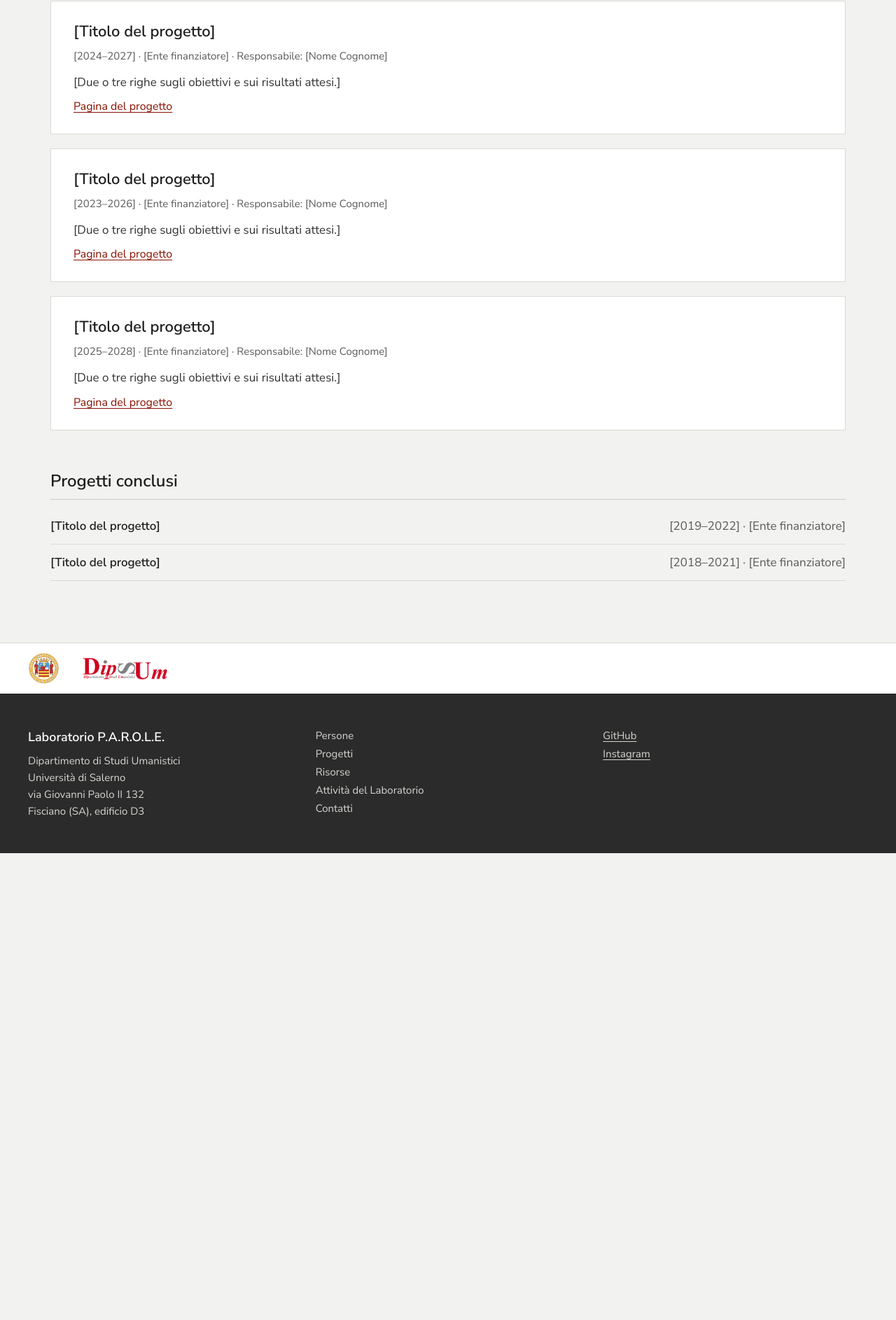
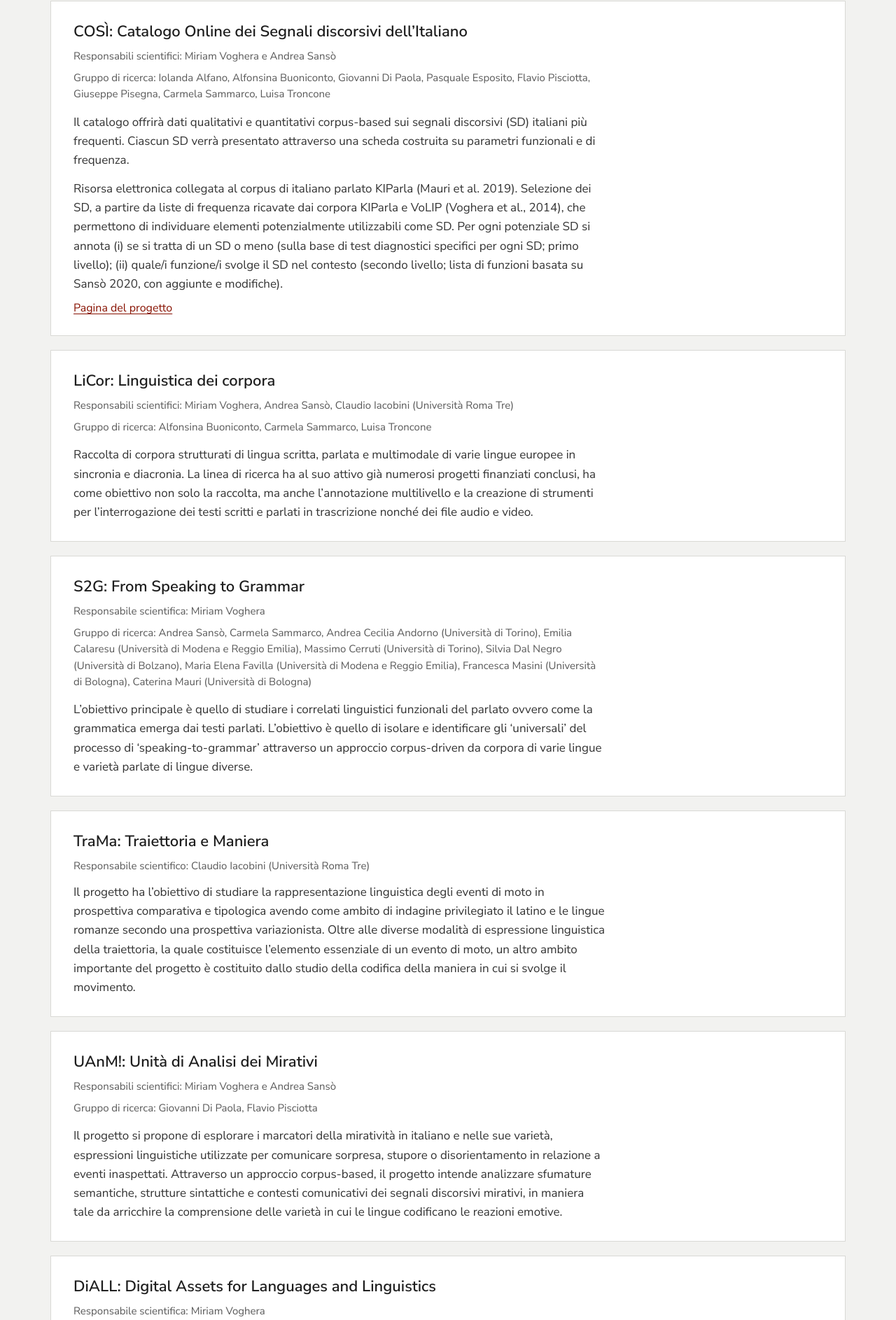
Before and after one commit to LaboratorioPAROLE/LaboratorioPAROLE.github.io, a plain HTML site: page progetti.html in a window 1280 px wide. Shown: the part 302-2188 px from the top of the page at 70% size. Before the commit the page ends 1521 px from the top, so only its background shows below. Drawn offline with Linux system fonts and the light colour scheme.

Commit message:
Update progetti.html

```diff
--- a/progetti.html
+++ b/progetti.html
@@ -54,31 +54,52 @@
     <section style="display: flex; flex-direction: column; gap: 20px">
       <h2 style="margin: 0; padding-bottom: 10px; border-bottom: 1px solid #C9C9C4; font-size: 24px; font-weight: 600">Progetti in corso</h2>
       <article style="background: #FFFFFF; border: 1px solid #D9D9D5; padding: 28px 32px; display: flex; flex-direction: column; gap: 10px">
-        <h3 style="margin: 0; font-size: 22px; font-weight: 600">[Titolo del progetto]</h3>
-        <span style="font-size: 15px; color: #595959">[2024–2027] · [Ente finanziatore] · Responsabile: [Nome Cognome]</span>
-        <p style="margin: 4px 0 0; font-size: 17px; line-height: 1.6; color: #333333; max-width: 760px">[Due o tre righe sugli obiettivi e sui risultati attesi.]</p>
-        <a href="progetti.html" style="align-self: flex-start; font-size: 16px; color: var(--accent); text-decoration: underline; text-underline-offset: 3px">Pagina del progetto</a>
+        <h3 style="margin: 0; font-size: 22px; font-weight: 600">COSÌ: Catalogo Online dei Segnali discorsivi dell’Italiano</h3>
+        <span style="font-size: 15px; color: #595959">Responsabili scientifici: Miriam Voghera e Andrea Sansò</span>
+        <span style="font-size: 15px; line-height: 1.55; color: #595959; max-width: 760px">Gruppo di ricerca: Iolanda Alfano, Alfonsina Buoniconto, Giovanni Di Paola, Pasquale Esposito, Flavio Pisciotta, Giuseppe Pisegna, Carmela Sammarco, Luisa Troncone</span>
+        <p style="margin: 4px 0 0; font-size: 17px; line-height: 1.6; color: #333333; max-width: 760px">Il catalogo offrirà dati qualitativi e quantitativi corpus-based sui segnali discorsivi (SD) italiani più frequenti. Ciascun SD verrà presentato attraverso una scheda costruita su parametri funzionali e di frequenza.</p>
+        <p style="margin: 4px 0 0; font-size: 17px; line-height: 1.6; color: #333333; max-width: 760px">Risorsa elettronica collegata al corpus di italiano parlato KIParla (Mauri et al. 2019). Selezione dei SD, a partire da liste di frequenza ricavate dai corpora KIParla e VoLIP (Voghera et al., 2014), che permettono di individuare elementi potenzialmente utilizzabili come SD. Per ogni potenziale SD si annota (i) se si tratta di un SD o meno (sulla base di test diagnostici specifici per ogni SD; primo livello); (ii) quale/i funzione/i svolge il SD nel contesto (secondo livello; lista di funzioni basata su Sansò 2020, con aggiunte e modifiche).</p>
+        <a href="https://laboratorioparole.github.io/cosi/" style="align-self: flex-start; font-size: 16px; color: var(--accent); text-decoration: underline; text-underline-offset: 3px">Pagina del progetto</a>
       </article>
       <article style="background: #FFFFFF; border: 1px solid #D9D9D5; padding: 28px 32px; display: flex; flex-direction: column; gap: 10px">
-        <h3 style="margin: 0; font-size: 22px; font-weight: 600">[Titolo del progetto]</h3>
-        <span style="font-size: 15px; color: #595959">[2023–2026] · [Ente finanziatore] · Responsabile: [Nome Cognome]</span>
-        <p style="margin: 4px 0 0; font-size: 17px; line-height: 1.6; color: #333333; max-width: 760px">[Due o tre righe sugli obiettivi e sui risultati attesi.]</p>
-        <a href="progetti.html" style="align-self: flex-start; font-size: 16px; color: var(--accent); text-decoration: underline; text-underline-offset: 3px">Pagina del progetto</a>
+        <h3 style="margin: 0; font-size: 22px; font-weight: 600">LiCor: Linguistica dei corpora</h3>
+        <span style="font-size: 15px; color: #595959">Responsabili scientifici: Miriam Voghera, Andrea Sansò, Claudio Iacobini (Università Roma Tre)</span>
+        <span style="font-size: 15px; line-height: 1.55; color: #595959; max-width: 760px">Gruppo di ricerca: Alfonsina Buoniconto, Carmela Sammarco, Luisa Troncone</span>
+        <p style="margin: 4px 0 0; font-size: 17px; line-height: 1.6; color: #333333; max-width: 760px">Raccolta di corpora strutturati di lingua scritta, parlata e multimodale di varie lingue europee in sincronia e diacronia. La linea di ricerca ha al suo attivo già numerosi progetti finanziati conclusi, ha come obiettivo non solo la raccolta, ma anche l’annotazione multilivello e la creazione di strumenti per l’interrogazione dei testi scritti e parlati in trascrizione nonché dei file audio e video.</p>
       </article>
       <article style="background: #FFFFFF; border: 1px solid #D9D9D5; padding: 28px 32px; display: flex; flex-direction: column; gap: 10px">
-        <h3 style="margin: 0; font-size: 22px; font-weight: 600">[Titolo del progetto]</h3>
-        <span style="font-size: 15px; color: #595959">[2025–2028] · [Ente finanziatore] · Responsabile: [Nome Cognome]</span>
-        <p style="margin: 4px 0 0; font-size: 17px; line-height: 1.6; color: #333333; max-width: 760px">[Due o tre righe sugli obiettivi e sui risultati attesi.]</p>
-        <a href="progetti.html" style="align-self: flex-start; font-size: 16px; color: var(--accent); text-decoration: underline; text-underline-offset: 3px">Pagina del progetto</a>
+        <h3 style="margin: 0; font-size: 22px; font-weight: 600">S2G: From Speaking to Grammar</h3>
+        <span style="font-size: 15px; color: #595959">Responsabile scientifica: Miriam Voghera</span>
+        <span style="font-size: 15px; line-height: 1.55; color: #595959; max-width: 760px">Gruppo di ricerca: Andrea Sansò, Carmela Sammarco, Andrea Cecilia Andorno (Università di Torino), Emilia Calaresu (Università di Modena e Reggio Emilia), Massimo Cerruti (Università di Torino), Silvia Dal Negro (Università di Bolzano), Maria Elena Favilla (Università di Modena e Reggio Emilia), Francesca Masini (Università di Bologna), Caterina Mauri (Università di Bologna)</span>
+        <p style="margin: 4px 0 0; font-size: 17px; line-height: 1.6; color: #333333; max-width: 760px">L’obiettivo principale è quello di studiare i correlati linguistici funzionali del parlato ovvero come la grammatica emerga dai testi parlati. L’obiettivo è quello di isolare e identificare gli ‘universali’ del processo di ‘speaking-to-grammar’ attraverso un approccio corpus-driven da corpora di varie lingue e varietà parlate di lingue diverse.</p>
       </article>
-    </section>
-
-    <section style="display: flex; flex-direction: column; gap: 12px">
-      <h2 style="margin: 0; padding-bottom: 10px; border-bottom: 1px solid #C9C9C4; font-size: 24px; font-weight: 600">Progetti conclusi</h2>
-      <ul style="list-style: none; margin: 0; padding: 0">
-        <li style="display: flex; flex-wrap: wrap; gap: 4px 32px; padding: 14px 0; border-bottom: 1px solid #D9D9D5"><a href="progetti.html" style="flex: 1 1 420px; font-weight: 600">[Titolo del progetto]</a><span style="color: #595959">[2019–2022] · [Ente finanziatore]</span></li>
-        <li style="display: flex; flex-wrap: wrap; gap: 4px 32px; padding: 14px 0; border-bottom: 1px solid #D9D9D5"><a href="progetti.html" style="flex: 1 1 420px; font-weight: 600">[Titolo del progetto]</a><span style="color: #595959">[2018–2021] · [Ente finanziatore]</span></li>
-      </ul>
+      <article style="background: #FFFFFF; border: 1px solid #D9D9D5; padding: 28px 32px; display: flex; flex-direction: column; gap: 10px">
+        <h3 style="margin: 0; font-size: 22px; font-weight: 600">TraMa: Traiettoria e Maniera</h3>
+        <span style="font-size: 15px; color: #595959">Responsabile scientifico: Claudio Iacobini (Università Roma Tre)</span>
+        <p style="margin: 4px 0 0; font-size: 17px; line-height: 1.6; color: #333333; max-width: 760px">Il progetto ha l’obiettivo di studiare la rappresentazione linguistica degli eventi di moto in prospettiva comparativa e tipologica avendo come ambito di indagine privilegiato il latino e le lingue romanze secondo una prospettiva variazionista. Oltre alle diverse modalità di espressione linguistica della traiettoria, la quale costituisce l’elemento essenziale di un evento di moto, un altro ambito importante del progetto è costituito dallo studio della codifica della maniera in cui si svolge il movimento.</p>
+      </article>
+      <article style="background: #FFFFFF; border: 1px solid #D9D9D5; padding: 28px 32px; display: flex; flex-direction: column; gap: 10px">
+        <h3 style="margin: 0; font-size: 22px; font-weight: 600">UAnM!: Unità di Analisi dei Mirativi</h3>
+        <span style="font-size: 15px; color: #595959">Responsabili scientifici: Miriam Voghera e Andrea Sansò</span>
+        <span style="font-size: 15px; line-height: 1.55; color: #595959; max-width: 760px">Gruppo di ricerca: Giovanni Di Paola, Flavio Pisciotta</span>
+        <p style="margin: 4px 0 0; font-size: 17px; line-height: 1.6; color: #333333; max-width: 760px">Il progetto si propone di esplorare i marcatori della miratività in italiano e nelle sue varietà, espressioni linguistiche utilizzate per comunicare sorpresa, stupore o disorientamento in relazione a eventi inaspettati. Attraverso un approccio corpus-based, il progetto intende analizzare sfumature semantiche, strutture sintattiche e contesti comunicativi dei segnali discorsivi mirativi, in maniera tale da arricchire la comprensione delle varietà in cui le lingue codificano le reazioni emotive.</p>
+      </article>
+      <article style="background: #FFFFFF; border: 1px solid #D9D9D5; padding: 28px 32px; display: flex; flex-direction: column; gap: 10px">
+        <h3 style="margin: 0; font-size: 22px; font-weight: 600">DiALL: Digital Assets for Languages and Linguistics</h3>
+        <span style="font-size: 15px; color: #595959">Responsabile scientifica: Miriam Voghera</span>
+        <span style="font-size: 15px; line-height: 1.55; color: #595959; max-width: 760px">Gruppo di ricerca: Alfonsina Buoniconto, Pasquale Esposito, Luisa Troncone, Ariane Julie Robert</span>
+        <p style="margin: 4px 0 0; font-size: 17px; line-height: 1.6; color: #333333; max-width: 760px">Il nucleo si concentra sul campo delle risorse digitali per l’apprendimento delle lingue e della linguistica, con l’obiettivo di creare strumenti per la loro didattica, anche in considerazione di questioni teoriche più generalmente legate all’educazione linguistica e all’educazione linguistica democratica.</p>
+      </article>
+      <article style="background: #FFFFFF; border: 1px solid #D9D9D5; padding: 28px 32px; display: flex; flex-direction: column; gap: 10px">
+        <h3 style="margin: 0; font-size: 22px; font-weight: 600">MoLeCoLe: Morfologia, Lessico e Costruzioni, tra sincronia, diacronia e lessicografia: approcci teorici e dati empirici</h3>
+        <span style="font-size: 15px; color: #595959">Responsabile scientifico: Claudio Iacobini (Università Roma Tre)</span>
+        <span style="font-size: 15px; line-height: 1.55; color: #595959; max-width: 760px">Gruppo di ricerca: Alfonsina Buoniconto, Maria Pina De Rosa, Valentina Maniglia, Flavio Pisciotta</span>
+        <p style="margin: 4px 0 0; font-size: 17px; line-height: 1.6; color: #333333; max-width: 760px">Il progetto MoLeCoLe ha come primario interesse lo studio del lessico e dei processi di formazione di parola, dalla morfologia derivazionale a quella valutativa. Il progetto è articolato principalmente in due linee di ricerca, che si propongono di indagare empiricamente:</p>
+        <ul style="margin: 0; padding-left: 22px; font-size: 17px; line-height: 1.6; color: #333333; max-width: 760px; display: flex; flex-direction: column; gap: 6px">
+          <li>la nascita, l’evoluzione e la produttività di schemi morfologici nella storia dell’italiano e delle lingue romanze;</li>
+          <li>la competizione tra i diversi processi di formazione di parola, osservando in diacronia e in sincronia la distribuzione e il comportamento di schemi che veicolano significati afferenti a uno stesso dominio semantico.</li>
+        </ul>
+      </article>
     </section>
   </div>
 </main>
```
